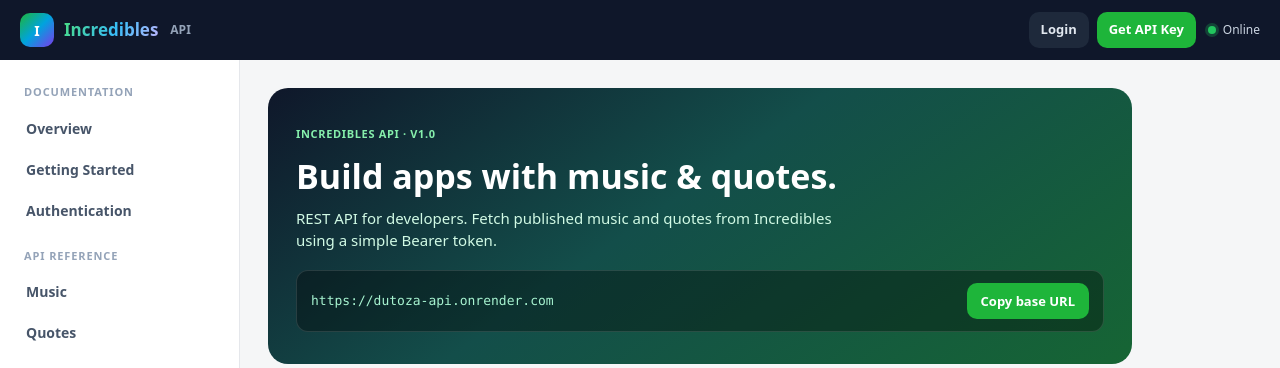
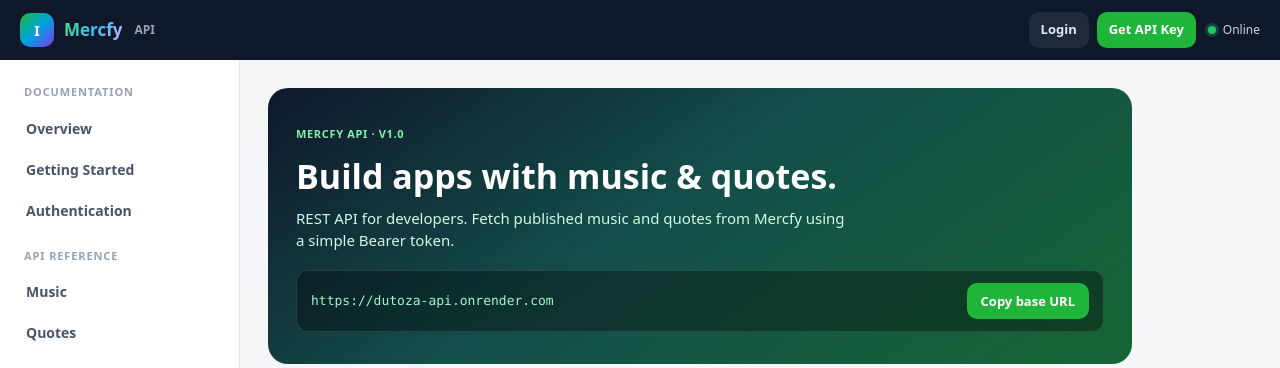
Before and after one commit to matondo-maduhu/dutoza-api, a Flask app: page /developers in a window 1280 px wide. Shown: the top 368 px of the page. Run offline with Flask 3, Linux system fonts and the light colour scheme.

Commit message:
Add files via upload

```diff
--- a/templates/developers/base.html
+++ b/templates/developers/base.html
@@ -3,7 +3,7 @@
 <head>
 <meta charset="UTF-8">
 <meta name="viewport" content="width=device-width,initial-scale=1">
-<title>{% block title %}Incredibles API — Developers{% endblock %}</title>
+<title>{% block title %}Mercfy API — Developers{% endblock %}</title>
 <link rel="stylesheet" href="https://cdnjs.cloudflare.com/ajax/libs/font-awesome/6.5.2/css/all.min.css">
 <style>
 :root {
--- a/templates/developers/dashboard.html
+++ b/templates/developers/dashboard.html
@@ -69,13 +69,13 @@
 {% endif %}
 
 <div class="section">
-  <div class="section-head"><h2>Resources</h2><p>Continue building with the Incredibles API.</p></div>
+  <div class="section-head"><h2>Resources</h2><p>Continue building with the Mercfy API.</p></div>
   <div class="section-body">
     <div class="actions">
       <a class="btn btn-secondary" href="/developers">{{ icon('book') }} API Documentation</a>
       <a class="btn btn-secondary" href="/api">{{ icon('activity') }} API Status</a>
       <a class="btn btn-secondary" href="{{ url_for('developers.profile') }}">{{ icon('user') }} Edit profile</a>
-      <a class="btn btn-secondary" href="/feed">{{ icon('grid') }} Open Incredibles app</a>
+      <a class="btn btn-secondary" href="/feed">{{ icon('grid') }} Open Mercfy app</a>
     </div>
   </div>
 </div>
--- a/templates/developers/index.html
+++ b/templates/developers/index.html
@@ -3,7 +3,7 @@
 <head>
 <meta charset="UTF-8">
 <meta name="viewport" content="width=device-width, initial-scale=1">
-<title>Incredibles API — Developer Docs</title>
+<title>Mercfy API — Developer Docs</title>
 <link rel="stylesheet" href="https://cdnjs.cloudflare.com/ajax/libs/font-awesome/6.5.2/css/all.min.css">
 <style>
 :root {
@@ -542,7 +542,7 @@
 <header class="top">
   <a class="brand" href="/developers">
     <div class="logo">I</div>
-    <span class="brand-name">Incredibles</span>
+    <span class="brand-name">Mercfy</span>
     <span class="brand-sub">API</span>
   </a>
   <div class="top-actions">
@@ -590,10 +590,10 @@
   <main class="main">
 
     <section id="overview" class="hero">
-      <small>Incredibles API · v1.0</small>
+      <small>Mercfy API · v1.0</small>
       <h1>Build apps with music &amp; quotes.</h1>
       <p>
-        REST API for developers. Fetch published music and quotes from Incredibles
+        REST API for developers. Fetch published music and quotes from Mercfy
         using a simple Bearer token.
       </p>
       <div class="base-url">
@@ -1039,7 +1039,7 @@
     </section>
 
     <footer class="footer">
-      Incredibles API · Developer documentation<br>
+      Mercfy API · Developer documentation<br>
       <span style="font-size:12px;">Questions? Use Help in the app or contact support.</span>
     </footer>
   </main>
--- a/templates/developers/login.html
+++ b/templates/developers/login.html
@@ -1,5 +1,5 @@
 {% extends "developers/base.html" %}
-{% block title %}Developer Login — Incredibles API{% endblock %}
+{% block title %}Developer Login — Mercfy API{% endblock %}
 {% block extra_css %}
 body { min-height: 100vh; display: grid; place-items: center; padding: 20px; }
 .auth-card {
@@ -29,7 +29,7 @@
 <div class="auth-card">
   <div class="auth-head">
     <div class="brand-mark">I</div>
-    <div class="brand-text" style="font-size:20px;margin-bottom:8px;">Incredibles</div>
+    <div class="brand-text" style="font-size:20px;margin-bottom:8px;">Mercfy</div>
     <h1>Developer Login</h1>
     <p>Sign in to manage your API keys</p>
   </div>
--- a/templates/developers/portal_base.html
+++ b/templates/developers/portal_base.html
@@ -1,6 +1,6 @@
 {% extends "developers/base.html" %}
 {% from "developers/_icons.html" import icon %}
-{% block title %}{% block page_title %}Dashboard{% endblock %} — Incredibles API{% endblock %}
+{% block title %}{% block page_title %}Dashboard{% endblock %} — Mercfy API{% endblock %}
 {% block body_class %}portal{% endblock %}
 
 {% block extra_css %}
@@ -126,7 +126,7 @@
 <header class="p-top">
   <a class="p-brand" href="{{ url_for('developers.dashboard') }}">
     <span class="brand-mark">I</span>
-    <span class="brand-text">Incredibles</span>
+    <span class="brand-text">Mercfy</span>
     <span class="p-sub">Developers</span>
   </a>
 
--- a/templates/developers/register.html
+++ b/templates/developers/register.html
@@ -1,5 +1,5 @@
 {% extends "developers/base.html" %}
-{% block title %}Create Developer Account — Incredibles API{% endblock %}
+{% block title %}Create Developer Account — Mercfy API{% endblock %}
 {% block extra_css %}
 body { min-height: 100vh; display: grid; place-items: center; padding: 20px; }
 .auth-card {
@@ -30,7 +30,7 @@
 <div class="auth-card">
   <div class="auth-head">
     <div class="brand-mark">I</div>
-    <div class="brand-text" style="font-size:20px;margin-bottom:8px;">Incredibles</div>
+    <div class="brand-text" style="font-size:20px;margin-bottom:8px;">Mercfy</div>
     <h1>Create Developer Account</h1>
     <p>Register, then create your API key from your dashboard</p>
   </div>
--- a/templates/developers/settings.html
+++ b/templates/developers/settings.html
@@ -43,9 +43,9 @@
 </div>
 
 <div class="section">
-  <div class="section-head"><h2>Incredibles app</h2><p>Go back to the Incredibles app. You will be asked to sign in with your app account.</p></div>
+  <div class="section-head"><h2>Mercfy app</h2><p>Go back to the Mercfy app. You will be asked to sign in with your app account.</p></div>
   <div class="section-body">
-    <a class="btn btn-secondary" href="/feed">{{ icon('grid') }} Open Incredibles app</a>
+    <a class="btn btn-secondary" href="/feed">{{ icon('grid') }} Open Mercfy app</a>
   </div>
 </div>
 
```
